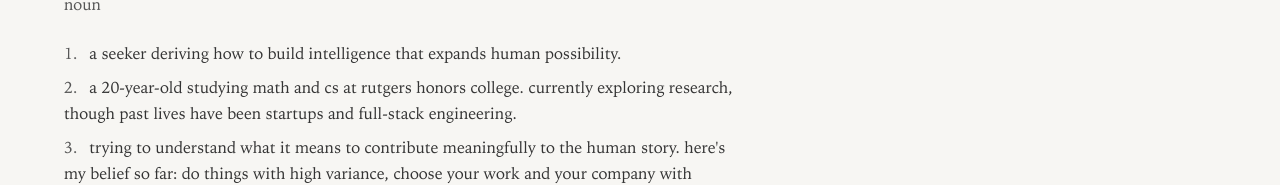
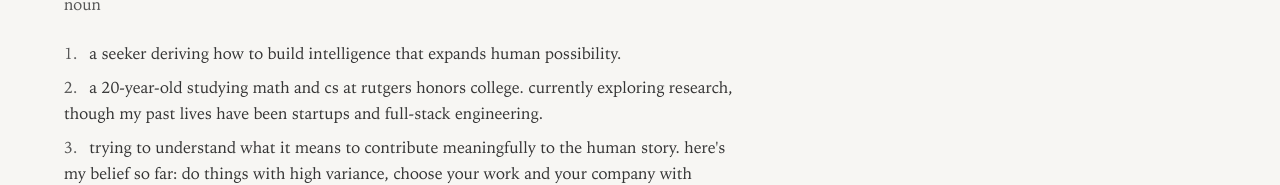
Before and after one commit to daivikk/daivik-site, a Next.js app: page / in a window 1280 px wide. Shown: the part 284-469 px from the top of the page. Built offline with nearby package versions, Linux system fonts and the light colour scheme.

Commit message:
edited writing section, about page

```diff
--- a/app/page.tsx
+++ b/app/page.tsx
@@ -37,7 +37,7 @@ export default function Home() {
 
           <p>
             <span className="text-[#555] mr-3">2.</span>
-            a 20-year-old studying math and cs at rutgers honors college. currently exploring research, though past lives have been startups and full-stack engineering.
+            a 20-year-old studying math and cs at rutgers honors college. currently exploring research, though my past lives have been startups and full-stack engineering.
           </p>
 
           <p>
--- a/app/writing/page.tsx
+++ b/app/writing/page.tsx
@@ -20,7 +20,7 @@ export default function Writing() {
               <path fill="currentColor" d="M18 7.05a1 1 0 0 0-1-1L9 6a1 1 0 0 0 0 2h5.56l-8.27 8.29a1 1 0 0 0 0 1.42a1 1 0 0 0 1.42 0L16 9.42V15a1 1 0 0 0 1 1a1 1 0 0 0 1-1Z"/>
             </svg>
           </a><br />
-          <em>Sep 2025 |through the doing, we are undone and remade. my reflection of summer 2025.</em>
+          <em>Sep 2025 | through the doing, we are undone and remade. my reflection of summer 2025.</em>
         </p>
 
       <p>
```
